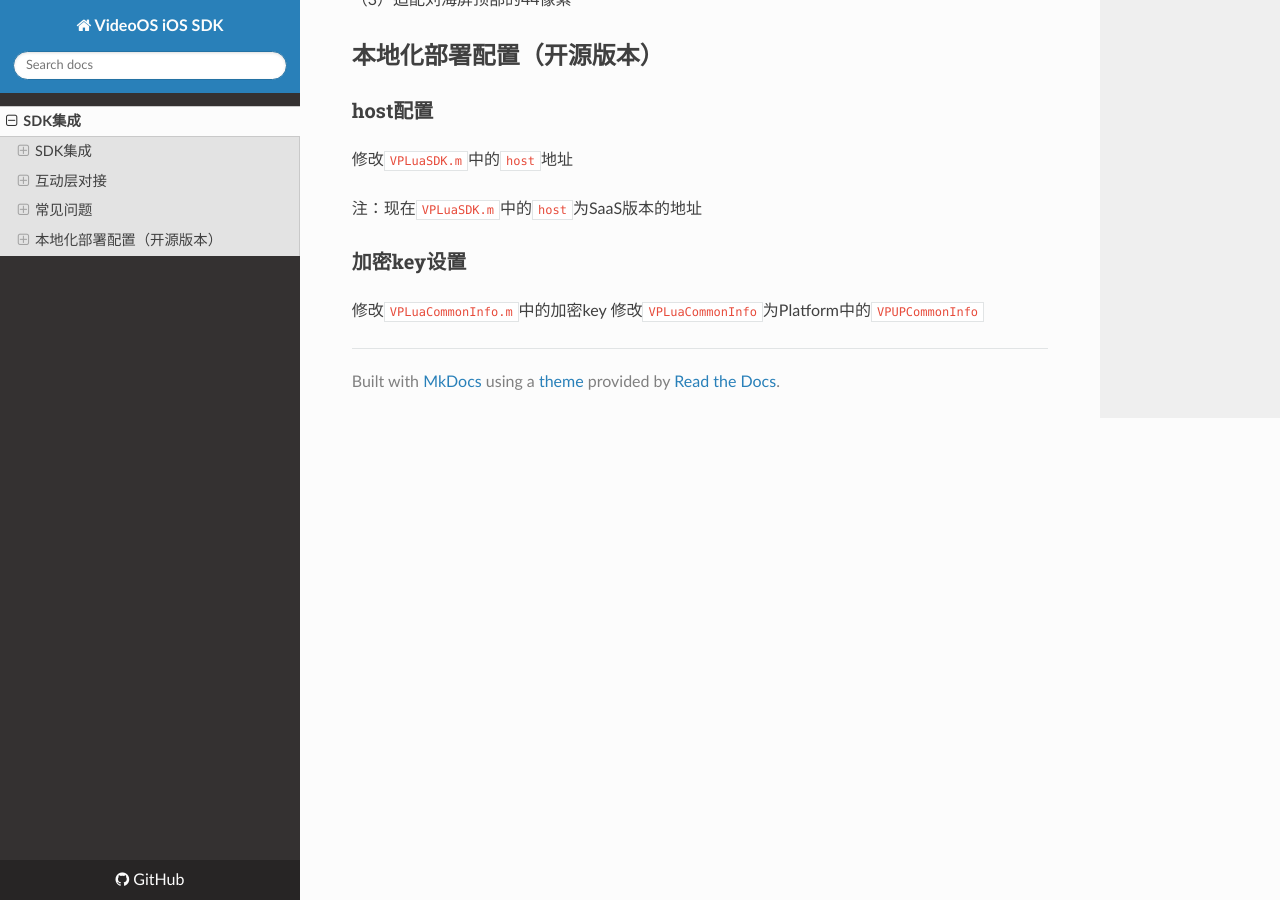
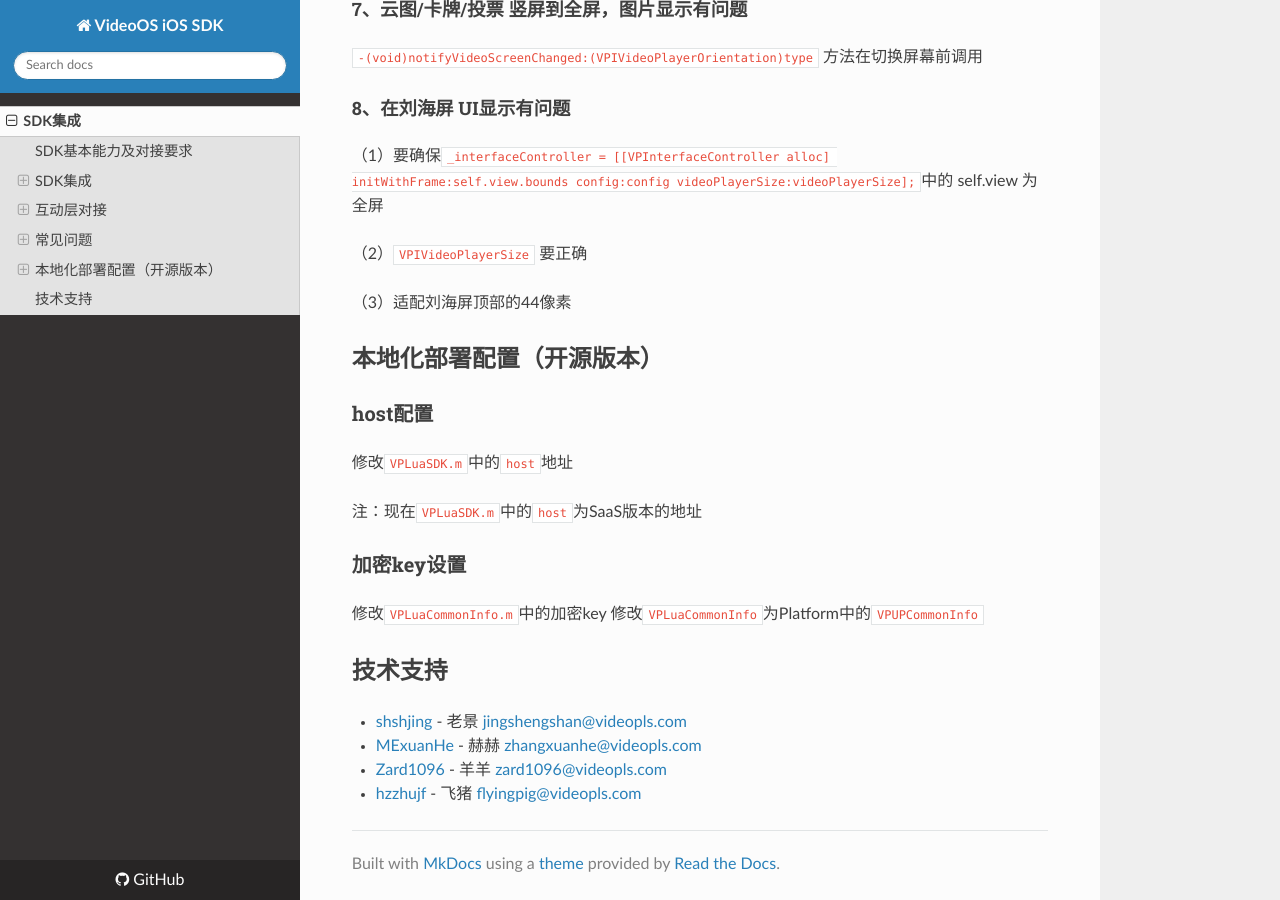
Before and after one commit to VideoOS/VideoOS-iOS-SDK, an MkDocs documentation site: the page built from docs/index.md, in a window 1280 px wide and 900 px high, scrolled down 8259 px. Built offline with MkDocs 1.6.1, drawn with Linux system fonts in a browser that asks for light colours; nearby versions of some CDN libraries; some of the changed text lies outside the part shown.

Commit message:
update docs

````diff
--- a/docs/index.md
+++ b/docs/index.md
@@ -1,5 +1,14 @@
 # VideoOS iOS SDK
 VideoOS iOS SDK 开源地址：[https://github.com/VideoOS/VideoOS-iOS-SDK](https://github.com/VideoOS/VideoOS-iOS-SDK)
+
+## SDK基本能力及对接要求
+
+| 功能 |  对接要求  |
+| ----- | --------- |
+| 前期准备 | 必须对接 |
+| 基础接口  |  必须对接  |
+| 前后帖广告  |  可选对接  |
+具体对接方法请参考下面详细集成流程。
 
 ## SDK集成
 有两种方式将VideoOS添加到你的工程：
@@ -187,7 +197,7 @@
 	}
 ```
 
-#### 视联网模式
+#### 基础接口（视联网模式）
 
 创建一个`VPIServiceConfig`，设置视联网模式的相关参数，包括视频的identifier，通过`- (void)startService:(VPIServiceType )type config:(VPIServiceConfig *)config`方法启动视联网模式，在serviceDelegate中可以收到执行结果的回调
 
@@ -316,3 +326,9 @@
 ### 加密key设置
 修改`VPLuaCommonInfo.m`中的加密key
 修改`VPLuaCommonInfo`为Platform中的`VPUPCommonInfo`
+
+## 技术支持
+* [shshjing](https://github.com/shshjing) - 老景 <jingshengshan@videopls.com>
+* [MExuanHe](https://github.com/MExuanHe) - 赫赫 <zhangxuanhe@videopls.com>
+* [Zard1096](https://github.com/Zard1096) - 羊羊 <zard1096@videopls.com>
+* [hzzhujf](https://github.com/hzzhujf) - 飞猪 <flyingpig@videopls.com>
````
Also changed, not shown: other parts of docs/index.md (+5 -4 lines).
